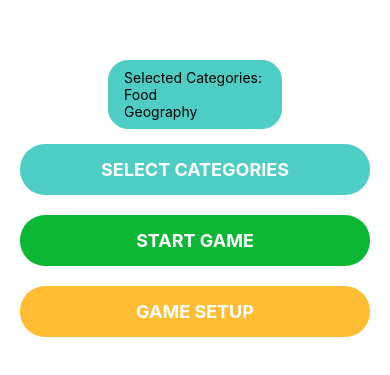
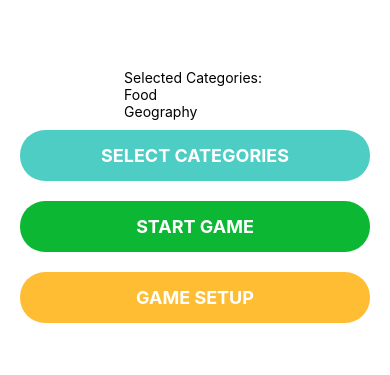
Before and after one commit to abhishek-dangol/Word_Guess_2, a React Native app: screen / in a window 390 px wide. Shown: the part 221-596 px from the top of the page. Built offline with nearby package versions, Linux system fonts and the light colour scheme.

Commit message:
updated selected categories

```diff
--- a/app/screens/HomeScreen.js
+++ b/app/screens/HomeScreen.js
@@ -36,13 +36,11 @@ const HomeScreen = () => {
 
   return (
         <View style={styles.buttonsContainer}>
-      <View style={styles.categoriesContainer}>
-        <View style={styles.categoriesText}>
+          <View>
             <Text>Selected Categories: </Text>
             {selectedCategories.map((category) => (
               <Text key={category}>{category}</Text>
             ))}
-        </View>
           </View>
           <AppButton title="Select Categories" color="teal" onPress={handleOpenSelecteCategoriesModal}/>
           <AppButton title="Start Game" color="green" />
@@ -71,20 +69,4 @@ const styles = StyleSheet.create({
     alignItems: "center",
     width: "100%",
   },
-  categoriesContainer: {
-    flexDirection: 'row',
-    flexWrap: 'wrap',
-    justifyContent: 'space-between',
-  },
-  categoriesText: {
-    borderWidth: 1,
-    borderColor: "#ccc",
-    borderRadius: 20,
-    paddingVertical: 8,
-    paddingHorizontal: 15,
-    marginVertical: 5,
-    marginHorizontal: 5,
-    backgroundColor: colors.teal,
-    borderColor: colors.teal,
-  }
 });
```
Also changed, not shown: package.json (+10 -3 lines), 1 other file (tests, documents, lock files or other folders). Lines whose indentation alone changed are shown as unchanged.
